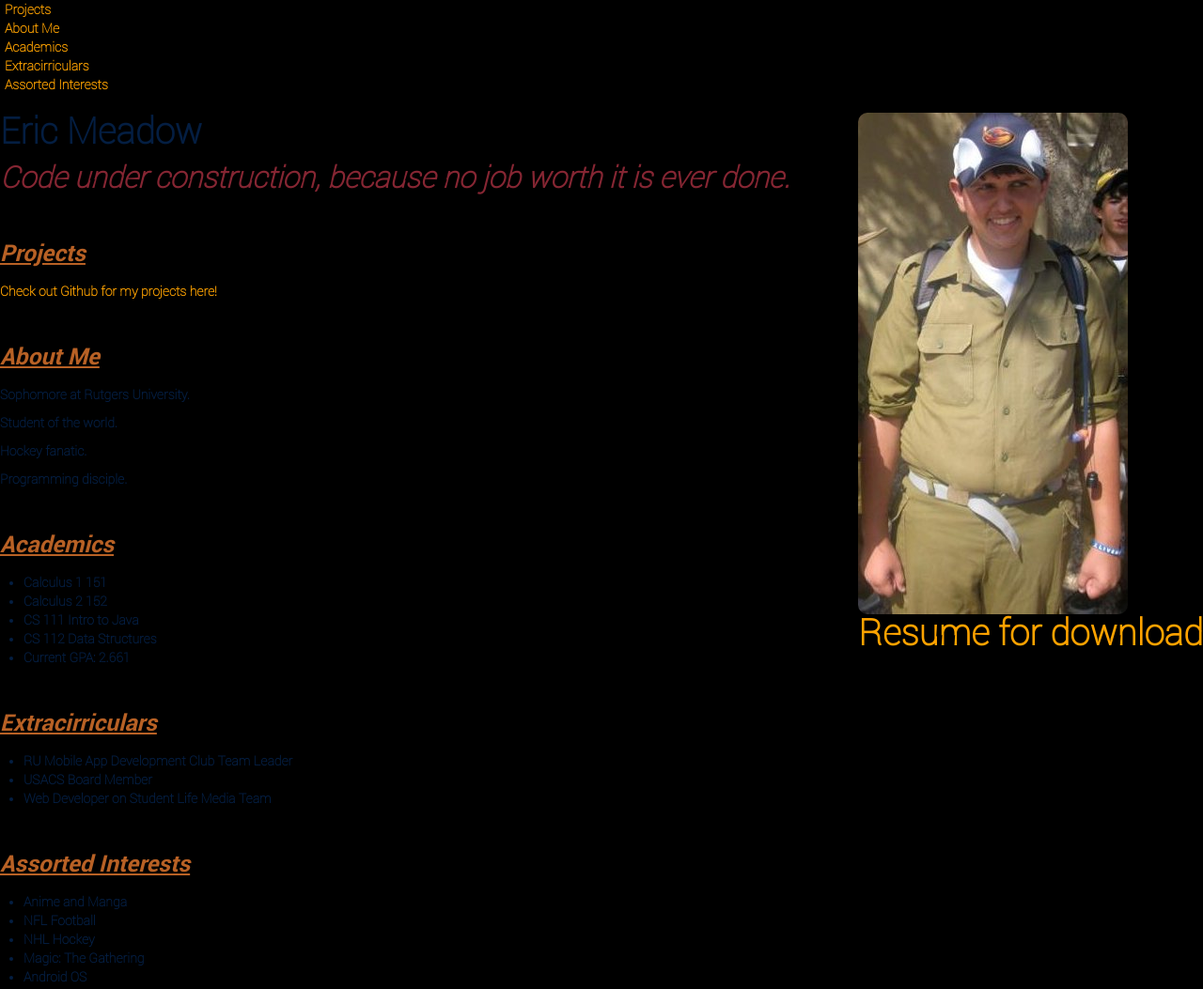
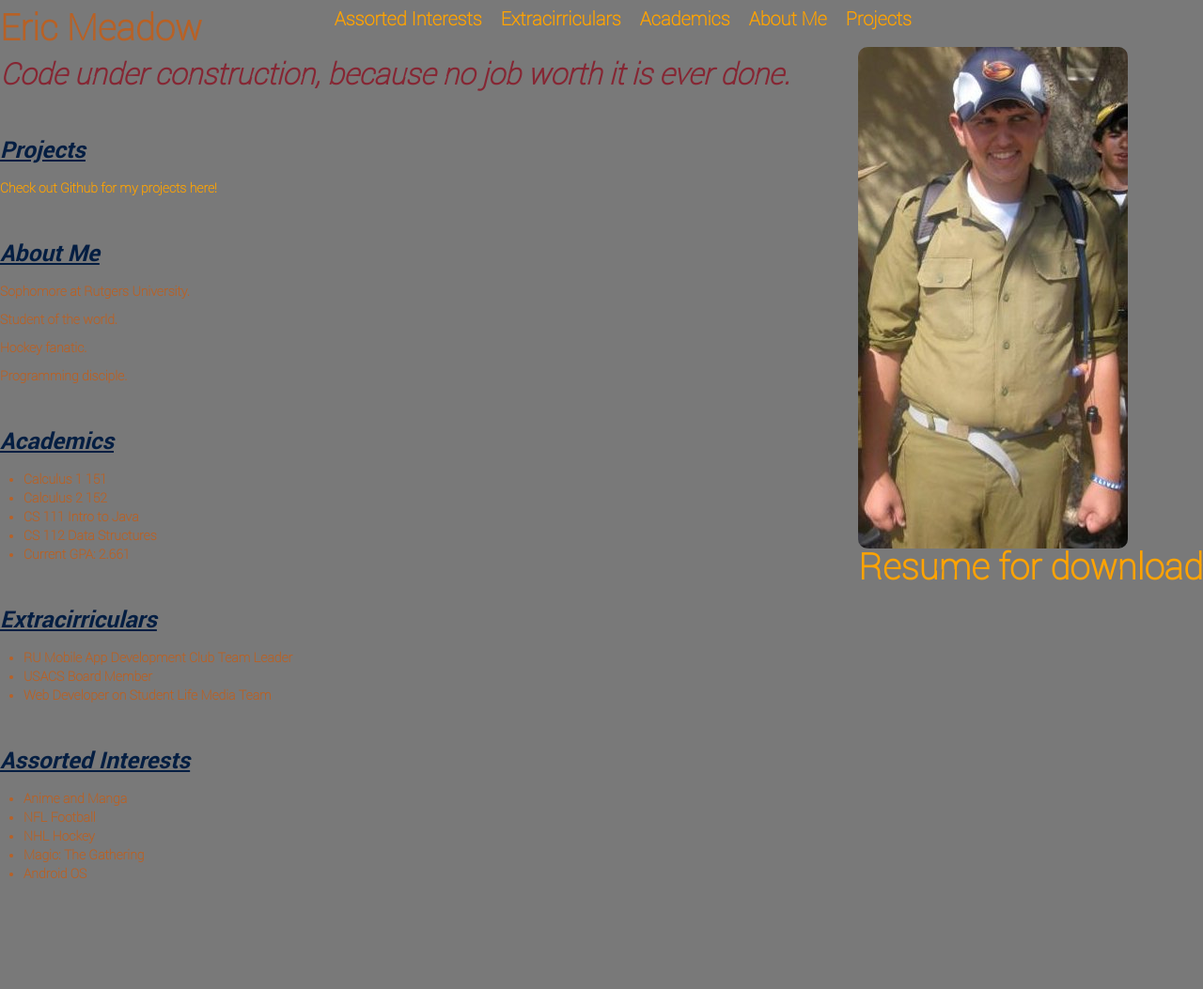
Before and after one commit to PalmerCurling/My-Website, a plain HTML site: page index.html in a window 1280 px wide. Shown: the whole page at 94% size. After the commit the page ends 970 px from the top, so only its background shows below. Drawn offline with Linux system fonts and the light colour scheme.

Commit message:
moar style failings, still working.

```diff
--- a/css/style.css
+++ b/css/style.css
@@ -24,8 +24,8 @@ div#profile-image img{
 body{
 	font-family:robotoThin;
 	font-weight:bold;
-	background-color: black;
-	color:#041E42;
+	background-color: #797979;
+	color:#B86125;
 }
 
 h2{
@@ -36,7 +36,7 @@ h2{
 h3{
 	font-family:robotoBold;
 	font-style:italic;
-	color:#B86125;
+	color:#041E42;
 	text-decoration:underline;
 }
 
@@ -49,3 +49,20 @@ a:hover{
 	text-decoration: underline;
 	color:#5C88DA;
 }
+
+nav#nav-bar{
+	margin-left: auto;
+	margin-right: auto;
+	width: 700px
+}
+
+nav a{
+	width: 30px;
+}
+
+nav li{
+	font-size: 20px;
+	list-style-type: none;
+	padding-right: 20px;
+	float: right;
+}
--- a/index.html
+++ b/index.html
@@ -11,14 +11,11 @@
 <body>
 
 <nav id="nav-bar" class="fixed-nav">
-			<div class="row">
-				<div class="twelve columns">
-					<ul class="nav-bar slim">
 	<li>
 	<a href=#projects>Projects</a>
 	</li>
 	<li>
-							<a href=#aboutme>About Me</a>
+	<a href=#about>About Me</a>
 	</li>
 	<li>
 	<a href=#academics>Academics</a>
@@ -29,9 +26,6 @@
 	<li>
 	<a href=#assortedinterests>Assorted Interests</a>
 	</li>
-					</ul>
-				</div>
-			</div>
 </nav>
 
 <h1>
@@ -48,17 +42,20 @@
 
 <div id="projects">
 	<h3>Projects</h3>
-		</div>
 	<p> <a href="https://github.com/PalmerCurling" target="_blank">Check out Github for my projects here!</a></p>
 	<br/>
+</div>
 
+<div id="about">
 	<h3>About Me</h3>
 	<p>Sophomore at Rutgers University.</p>
 	<p>Student of the world.</p>
 	<p>Hockey fanatic.</p>
 	<p>Programming disciple.</p>
 	<br/>
+</div>
 
+<div id="academics">
 	<h3>Academics</h3>
 	<ul>
 		<li>Calculus 1 151</li>
@@ -68,7 +65,9 @@
 		<li>Current GPA:  2.661</li>
 	</ul>
 	<br/>
+</div>
 
+<div id="extracirriculars">
 	<h3>Extracirriculars</h3>
 	<ul>
 		<li>RU Mobile App Development Club Team Leader</li>
@@ -76,7 +75,9 @@
 		<li>Web Developer on Student Life Media Team</li>
 	</ul>
 	<br/>
+</div>
 
+<div id="assortedinterests">
 	<h3>Assorted Interests</h3>
 	<ul>
 		<li>Anime and Manga</li>
@@ -86,7 +87,10 @@
 		<li>Android OS</li>
 	</ul>
 	<br/>
+</div>
 </body>
+
 <footer>
 </footer>
+
 </html>
```
Lines whose indentation alone changed are shown as unchanged.
